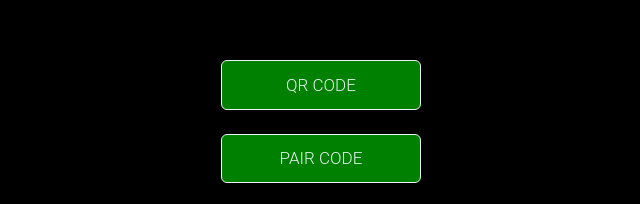
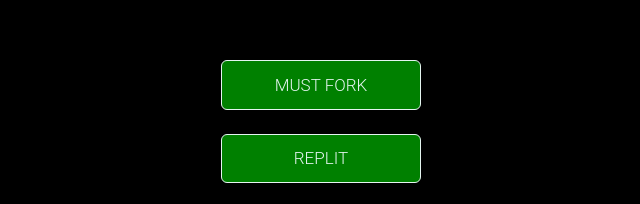
Before and after one commit to Toxic1239/Toxic-session-id, a website: page wasipage.html in a window 1280 px wide. Shown: the part 120-324 px from the top of the page, 319-959 px from the left. Drawn offline with Linux system fonts and the light colour scheme.

Commit message:
Update wasipage.html

```diff
--- a/wasipage.html
+++ b/wasipage.html
@@ -2,7 +2,7 @@
 <html lang="en">
 <head>
   <meta charset="UTF-8">
-  <title>WASI TECH BOT </title>
+  <title>DRAKEN MD DEPLOYMENT</title>
   <meta name="viewport" content="width=device-width, initial-scale=1.0">
   <style>
     body {
@@ -76,9 +76,9 @@
 </head>
 <body>
 
-  <button onclick="window.open(`/wasiqr`)" class="btn">QR Code</button>
-  <button onclick="window.open(`/pair`)" class="btn">Pair Code</button>
-  <button onclick="window.open(`https://github.com/Toxic1239/RIASGREMORYBOT`)" class="btn">Bot Repo</button>
+  <button onclick="window.open(`https://github.com/Toxic1239/Draken-Md-Bug/fork`)" class="btn">Must Fork</button>
+  <button onclick="window.open(`https://replit.com/github/Toxic1239/Draken-Md-Bug`)" class="btn">Replit</button>
+  <button onclick="window.open(`https://github.com/Toxic1239/Draken-Md-Bug`)" class="btn">Bot Repo</button>
   <button onclick="window.open(`https://wa.me/33757054414`)" class="btn">Contact Me</button>
   <button onclick="window.open(`https://whatsapp.com/channel/0029Vaex2BtGU3BRQoeEsl0U`)" class="btn">Wa Channel</button>
   <button onclick="window.open(`https://youtube.com/@anime_kun15`)" class="btn">Youtube</button>
```
